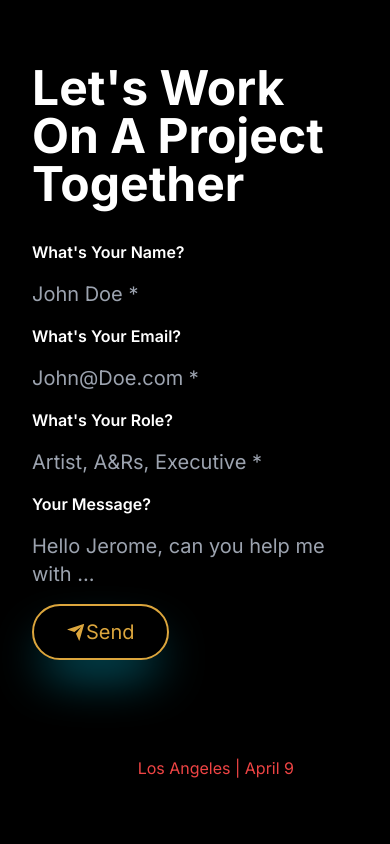
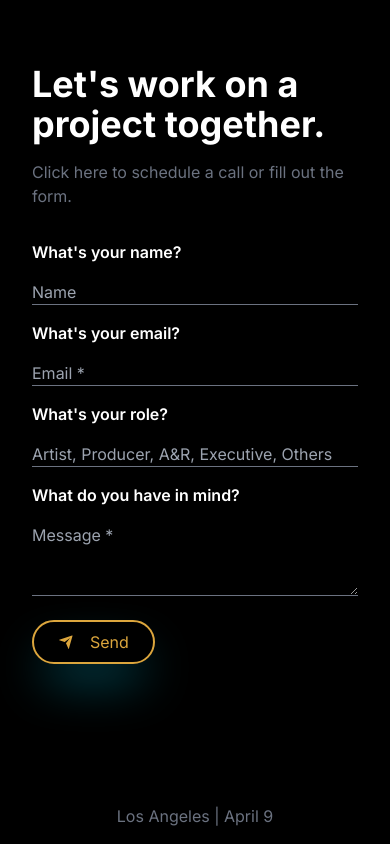
Before and after one commit to jeromerenard/jeromerenard, a Next.js app: page /contact in a window 390 px wide. Built offline with nearby package versions, Linux system fonts and the light colour scheme.

Commit message:
v0.2.7
- Contact form working
- Hero fix
- overall design mobile fix

```diff
--- a/package.json
+++ b/package.json
@@ -6,9 +6,12 @@
     "dev": "next dev",
     "build": "next build",
     "start": "next start",
-    "lint": "next lint"
+    "lint": "next lint",
+    "email": "email dev"
   },
   "dependencies": {
+    "@emailjs/browser": "^4.3.3",
+    "@motionone/utils": "^10.17.0",
     "@radix-ui/react-label": "^2.0.2",
     "@studio-freight/lenis": "^1.0.42",
     "@tabler/icons-react": "^3.1.0",
--- a/src/app/contact/page.tsx
+++ b/src/app/contact/page.tsx
@@ -1,102 +1,191 @@
-import { Suspense } from "react";
+"use client";
+import React, { useState} from "react";
+import emailjs from "@emailjs/browser";
 import CurrentDate from "@/components/common/currentdate";
-import { time } from "console";
-import {SignupFormDemo} from "@/components/common/contactform";
 import { RiSendPlaneFill } from "react-icons/ri";
-import { motion } from "framer-motion";
 
+export default function Contact() {
+  const [name, setName] = useState("");
+  const [email, setEmail] = useState("");
+  const [role, setRole] = useState("");
+  const [message, setMessage] = useState("");
+  const [status, setStatus] = useState("");
+  const [errors, setErrors] = useState<{ name?: string; email?: string; message?: string }>({});
 
-function timeout(delay: number) {
-  return new Promise((res) => setTimeout(res, delay));
+  const handleSubmit = (e: React.FormEvent<HTMLFormElement>) => {
+    e.preventDefault();
+
+    const errors = validateForm();
+    if (Object.keys(errors).length === 0) {
+      emailjs
+        .sendForm(
+          "contact_service_jr",
+          "template_cil111o",
+          e.target as HTMLFormElement,
+          "5MBm-BFy31XoGCZ9y"
+        )
+        .then(
+          (result) => {
+            console.log(result.text);
+            setStatus("SUCCESS");
+            // Clear form fields
+            setName("");
+            setEmail("");
+            setRole("");
+            setMessage("");
+          },
+          (error) => {
+            console.log(error.text);
+            setStatus("ERROR");
           }
-export default async function Contact() {
+        );
+    } else {
+      setStatus("ERROR");
+      setErrors(errors);
+    }
+  };
 
-  await timeout(1000); //for 1 sec delay
+  const validateForm = () => {
+    const errors: { name?: string; email?: string; message?: string } = {};
+
+    if (!name) {
+      errors.name = "Name is required";
+    }
+
+    if (!email) {
+      errors.email = "Email is required";
+    } else if (!/\S+@\S+\.\S+/.test(email)) {
+      errors.email = "Invalid email address";
+    }
+
+    if (!message) {
+      errors.message = "Message is required";
+    }
+
+    return errors;
+  };
+
+  const renderStatus = () => {
+    if (status === "SUCCESS") {
+      return <div className="success-message">Thank you for your message!</div>;
+    } else if (status === "ERROR") {
+      return (
+        <div className="error-message">
+          Something went wrong. Please try again.
+        </div>
+      );
+    }
+  };
+
+  const renderErrors = () => {
+    return Object.entries(errors).map(([key, value]) => (
+      <div key={key} className="error-message">
+        {value}
+      </div>
+    ));
+  };
 
   return (
     <main className="size-full h-screen">
-      <div className="h-full w-full bg-black flex flex-col lg:flex-row px-8 lg:px-16 py-16 lg:py-32">
+      <div className="sm:h-full min-h-full w-full bg-black flex flex-col lg:flex-row px-8 lg:px-32 py-16 lg:py-32">
         <div className="lg:flex-1 2xl:pl-96">
-          <h1 className="text-5xl lg:text-7xl 2xl:text-9xl font-bold text-white">
-            Let&apos;s Work <br />
-            On A Project <br />
-            Together
+          <h1 className="sm:max-w-[70%] text-4xl lg:text-7xl 2xl:text-8xl font-bold text-white">
+            Let&apos;s work on a project together.
           </h1>
+          <div className="pt-4 sm:pt-16">
+            <span className="text-gray-500">
+              Click here to schedule a call or fill out the form.
+            </span>
+          </div>
         </div>
         <div className="lg:flex-1 h-full py-8 lg:py-0">
-          <form className="space-y-4 lg:space-y-10">
+          <form onSubmit={handleSubmit} className="space-y-4 lg:space-y-10">
             <div className="flex flex-col gap-4">
               <label
                 htmlFor="name"
-                className="lg:text-4xl 2xl:text-5xl font-semibold text-white"
+                className="text-white font-semibold lg:text-3xl 2xl:text-4xl"
               >
-                What&apos;s Your Name?
+                What&apos;s your name?
               </label>
               <input
                 type="text"
                 name="name"
-                placeholder="John Doe *"
-                className="text-[#888888] text-xl lg:text-2xl bg-transparent border-none outline-none"
-                id="name"
+                placeholder={errors.name || "Name"}
+                value={name}
+                onChange={(e) => setName(e.target.value)}
+                className={`text-white sm:w-1/2 bg-transparent border-b border-gray-500 focus:outline-none focus:text-blue-500 focus:border-blue-500 ${
+                  errors.name ? "placeholder-red-500" : "placeholder-gray-400"
+                }`}
               />
             </div>
             <div className="flex flex-col gap-4">
               <label
-                htmlFor="email"
-                className="lg:text-4xl 2xl:text-5xl font-semibold text-white"
+                htmlFor=""
+                className="text-white font-semibold lg:text-3xl 2xl:text-4xl"
               >
-                What&apos;s Your Email?
+                What&apos;s your email?
               </label>
               <input
                 type="email"
                 name="email"
-                placeholder="John@Doe.com *"
-                className="text-[#888888] text-xl lg:text-2xl bg-transparent border-none outline-none"
-                id="email"
+                placeholder="Email *"
+                value={email}
+                onChange={(e) => setEmail(e.target.value)}
+                className={`text-white sm:w-1/2 bg-transparent border-b border-gray-500 focus:outline-none focus:text-blue-500 focus:border-blue-500 ${
+                  errors.email ? "placeholder-red-500" : "placeholder-gray-400"
+                }`}
               />
             </div>
             <div className="flex flex-col gap-4">
               <label
-                htmlFor="role"
-                className="lg:text-4xl 2xl:text-5xl font-semibold text-white"
+                htmlFor=""
+                className="text-white font-semibold lg:text-3xl 2xl:text-4xl"
               >
-                What&apos;s Your Role?
+                What&apos;s your role?
               </label>
               <input
                 type="text"
                 name="role"
-                placeholder="Artist, A&Rs, Executive *"
-                className="text-[#888888] text-xl lg:text-2xl bg-transparent border-none outline-none"
-                id="role"
+                placeholder="Artist, Producer, A&R, Executive, Others"
+                value={role}
+                onChange={(e) => setRole(e.target.value)}
+                className="text-white sm:w-1/2 bg-transparent border-b border-gray-500 focus:outline-none focus:text-blue-500 focus:border-blue-500"
               />
             </div>
             <div className="flex flex-col gap-4">
               <label
-                htmlFor="message"
-                className="lg:text-4xl 2xl:text-5xl font-semibold text-white"
+                htmlFor=""
+                className="text-white font-semibold lg:text-3xl 2xl:text-4xl"
               >
-                Your Message?
+                What do you have in mind?
               </label>
               <textarea
+                placeholder="Message *"
                 name="message"
-                rows={2}
-                className="text-[#888888] text-xl lg:text-2xl bg-transparent border-none outline-none resize-none"
-                id="message"
-                placeholder="Hello Jerome, can you help me with ..."
+                value={message}
+                rows={3}
+                onChange={(e) => setMessage(e.target.value)}
+                className={`text-white sm:w-1/2 bg-transparent border-b border-gray-500 focus:outline-none focus:text-blue-500 focus:border-blue-500 ${
+                  errors.message
+                    ? "placeholder-red-500"
+                    : "placeholder-gray-400"
+                }`}
               />
             </div>
-            <div className="">
+            <div className="pt-2">
               <button
-            className="px-8 h-auto py-3 text-xl text-jgold border-2 border-spacing-16 border-jgold rounded-full shadow-2xl shadow-cyan-500/60 items-center space-x-4 inline-flex"
+                type="submit"
+                className="text-jgold h-auto sm:text-xl border-2 border-jgold rounded-full py-2 px-6 shadow-2xl shadow-cyan-500/60 inline-flex gap-4 items-center"
               >
                 <RiSendPlaneFill />
                 Send
               </button>
             </div>
           </form>
+          <div className="text-white mt-6">{renderStatus()}</div>
         </div>
       </div>
-      <div className="absolute bottom-16 right-24 text-red-500">
+      <div className="absolute bottom-4 right-1/2 translate-x-1/2 sm:-translate-x-0 sm:bottom-16 sm:right-24 text-gray-500">
         <span>
           Los Angeles | <CurrentDate />
         </span>
--- a/src/app/page.tsx
+++ b/src/app/page.tsx
@@ -48,3 +48,4 @@ export default function Home() {
     </main>
   );
 }
+/*#0E1011*/
--- a/src/components/common/social-h.tsx
+++ b/src/components/common/social-h.tsx
@@ -5,10 +5,10 @@ import { SiDiscogs } from "react-icons/si";
 export default function SocialIconH (){
     return (
         <div className="flex flex-row gap-8">
-            <SiDiscogs style={{height: '32px', width: '32px', color: 'white'}}/>
+            <SiDiscogs href="https://www.discogs.com/artist/4897861-J%C3%A9r%C3%B4me-Renard" style={{height: '32px', width: '32px', color: 'white'}}/>
             <FaSpotify style={{height: '32px', width: '32px', color: 'white'}}/>
             <FaInstagram style={{height: '32px', width: '32px', color: 'white'}}/>
-            <FaLinkedinIn style={{height: '32px', width: '32px', color: 'white'}}/>
+            <FaLinkedinIn href="https://www.linkedin.com/in/renardjerome/" style={{height: '32px', width: '32px', color: 'white'}}/>
         </div>
     )
 }
--- /dev/null
+++ b/src/components/magicui/scroll-based-velocity.tsx
@@ -0,0 +1,113 @@
+"use client";
+
+import { cn } from "@/utils/cn";
+import { wrap } from "@motionone/utils";
+import {
+  motion,
+  useAnimationFrame,
+  useMotionValue,
+  useScroll,
+  useSpring,
+  useTransform,
+  useVelocity,
+} from "framer-motion";
+import React, { useEffect, useRef, useState } from "react";
+
+interface VelocityScrollProps {
+  text: string;
+  default_velocity?: number;
+  className?: string;
+}
+
+interface ParallaxProps {
+  children: string;
+  baseVelocity: number;
+  className?: string;
+}
+
+export function VelocityScroll({
+  text,
+  default_velocity = 5,
+  className,
+}: VelocityScrollProps) {
+  function ParallaxText({
+    children,
+    baseVelocity = 100,
+    className,
+  }: ParallaxProps) {
+    const baseX = useMotionValue(0);
+    const { scrollY } = useScroll();
+    const scrollVelocity = useVelocity(scrollY);
+    const smoothVelocity = useSpring(scrollVelocity, {
+      damping: 50,
+      stiffness: 400,
+    });
+
+    const velocityFactor = useTransform(smoothVelocity, [0, 1000], [0, 5], {
+      clamp: false,
+    });
+
+    const [repetitions, setRepetitions] = useState(1);
+    const containerRef = useRef<HTMLDivElement>(null);
+    const textRef = useRef<HTMLSpanElement>(null);
+
+    useEffect(() => {
+      const calculateRepetitions = () => {
+        if (containerRef.current && textRef.current) {
+          const containerWidth = containerRef.current.offsetWidth;
+          const textWidth = textRef.current.offsetWidth;
+          const newRepetitions = Math.ceil(containerWidth / textWidth) + 2;
+          setRepetitions(newRepetitions);
+        }
+      };
+
+      calculateRepetitions();
+
+      window.addEventListener("resize", calculateRepetitions);
+      return () => window.removeEventListener("resize", calculateRepetitions);
+    }, [children]);
+
+    const x = useTransform(baseX, (v) => `${wrap(-100 / repetitions, 0, v)}%`);
+
+    const directionFactor = React.useRef<number>(1);
+    useAnimationFrame((t, delta) => {
+      let moveBy = directionFactor.current * baseVelocity * (delta / 1000);
+
+      if (velocityFactor.get() < 0) {
+        directionFactor.current = -1;
+      } else if (velocityFactor.get() > 0) {
+        directionFactor.current = 1;
+      }
+
+      moveBy += directionFactor.current * moveBy * velocityFactor.get();
+
+      baseX.set(baseX.get() + moveBy);
+    });
+
+    return (
+      <div
+        className="w-full overflow-hidden whitespace-nowrap"
+        ref={containerRef}
+      >
+        <motion.div className={cn("inline-block", className)} style={{ x }}>
+          {Array.from({ length: repetitions }).map((_, i) => (
+            <span key={i} ref={i === 0 ? textRef : null}>
+              {children}{" "}
+            </span>
+          ))}
+        </motion.div>
+      </div>
+    );
+  }
+
+  return (
+    <section className="relative w-full">
+      <ParallaxText baseVelocity={default_velocity} className={className}>
+        {text}
+      </ParallaxText>
+      <ParallaxText baseVelocity={-default_velocity} className={className}>
+        {text}
+      </ParallaxText>
+    </section>
+  );
+}
--- a/src/components/ui/aurora.tsx
+++ /dev/null
@@ -1,53 +0,0 @@
-"use client";
-import { cn } from "@/utils/cn";
-import React, { ReactNode } from "react";
-
-interface AuroraBackgroundProps extends React.HTMLProps<HTMLDivElement> {
-  children: ReactNode;
-  showRadialGradient?: boolean;
-}
-
-export const AuroraBackground = ({
-  className,
-  children,
-  showRadialGradient = true,
-  ...props
-}: AuroraBackgroundProps) => {
-  return (
-    <main>
-      <div
-        className={cn(
-          "relative flex flex-col  h-[100vh] items-center justify-center bg-white dark:bg-zinc-900  text-slate-950 transition-bg",
-          className
-        )}
-        {...props}
-      >
-        <div className="absolute inset-0 overflow-hidden">
-          <div
-            //   I'm sorry but this is what peak developer performance looks like // trigger warning
-            className={cn(
-              `
-            [--white-gradient:repeating-linear-gradient(100deg,var(--white)_0%,var(--white)_7%,var(--transparent)_10%,var(--transparent)_12%,var(--white)_16%)]
-            [--dark-gradient:repeating-linear-gradient(100deg,var(--black)_0%,var(--black)_7%,var(--transparent)_10%,var(--transparent)_12%,var(--black)_16%)]
-            [--aurora:repeating-linear-gradient(100deg,var(--blue-500)_10%,var(--indigo-300)_15%,var(--blue-300)_20%,var(--violet-200)_25%,var(--blue-400)_30%)]
-            [background-image:var(--white-gradient),var(--aurora)]
-            dark:[background-image:var(--dark-gradient),var(--aurora)]
-            [background-size:300%,_200%]
-            [background-position:50%_50%,50%_50%]
-            filter blur-[10px] invert dark:invert-0
-            after:content-[""] after:absolute after:inset-0 after:[background-image:var(--white-gradient),var(--aurora)]
-            after:dark:[background-image:var(--dark-gradient),var(--aurora)]
-            after:[background-size:200%,_100%]
-            after:animate-aurora after:[background-attachment:fixed] after:mix-blend-difference
-            pointer-events-none
-            absolute -inset-[10px] opacity-50`,
-              showRadialGradient &&
-                `[mask-image:radial-gradient(ellipse_at_100%_0%,black_10%,var(--transparent)_70%)]`
-            )}
-          ></div>
-        </div>
-        {children}
-      </div>
-    </main>
-  );
-};
--- a/src/pages/footer.tsx
+++ b/src/pages/footer.tsx
@@ -42,7 +42,7 @@ export default function Footer() {
           </motion.button>
         </div>
         <div className="mt-24 lg:mt-0 text-center">
-          <span className="text-white">
+          <span className="text-gray-500 text-xl">
             Based in Los Angeles, CA. <br />Working Worldwide
           </span>
         </div>
--- a/src/pages/hero.tsx
+++ b/src/pages/hero.tsx
@@ -1,7 +1,6 @@
 "use client";
 import React from "react";
 import { motion, useScroll, useTransform } from "framer-motion";
-import { AuroraBackground } from "@/components/ui/aurora";
 import SocialIcon from "@/components/common/social-v";
 import SocialIconHB from "@/components/common/social-h";
 import CurrentDate from "@/components/common/currentdate";
@@ -21,7 +20,6 @@ export default function Hero() {
 
   return (
     <main className="size-full h-screen relative" id="hero" ref={container}>
-      <AuroraBackground>
         <motion.div
           initial={{ opacity: 0.0, y: 20 }}
           whileInView={{ opacity: 1, y: 0 }}
@@ -68,7 +66,6 @@ export default function Hero() {
             </span>
           </div>
         </motion.div>
-      </AuroraBackground>
     </main>
   );
 }
--- a/src/pages/herotest.tsx
+++ b/src/pages/herotest.tsx
@@ -1,7 +1,6 @@
 "use client";
 import React from "react";
 import { motion, useScroll, useTransform } from "framer-motion";
-import { AuroraBackground } from "@/components/ui/aurora";
 import SocialIcon from "@/components/common/social-v";
 import SocialIconHB from "@/components/common/social-h";
 import CurrentDate from "@/components/common/currentdate";
@@ -58,12 +57,12 @@ export default function Herotest() {
             Mixing Worldwide Records.
           </div>
           <div className="text-xl text-center font-medium lg:text-xl 2xl:text-4xl text-slate-300 dark:text-neutral-200 py-4">
-            Over 150 millons streams in 15+ countries.
+            Over 250 millons streams in 15+ countries.
           </div>
 
           <div className="z-99 mt-4 lg:mt-8 2xl:mt-16">
             <motion.button
-              className="inline-flex px-4 lg:px-8 h-auto py-3 text-xl text-jgold text-semibold border-2 border-spacing-16 border-jgold rounded-full shadow-2xl shadow-jblue/60 items-center space-x-4"
+              className="inline-flex px-4 lg:px-8 h-auto py-4 sm:text-xl text-jgold text-semibold border-2 border-spacing-16 border-jgold rounded-full shadow-2xl shadow-jblue/60 items-center gap-4"
               whileHover={{ scale: 1.1 }}
               whileTap={{ scale: 0.9 }}
             >
--- a/src/pages/trust.tsx
+++ b/src/pages/trust.tsx
@@ -1,6 +1,6 @@
 import { useScroll, motion, useTransform, easeOut, useSpring } from "framer-motion";
 import { use, useRef } from "react";
-import { LampContainer } from "@/components/ui/lamp";
+import { VelocityScroll } from "@/components/magicui/scroll-based-velocity";
 
 import Image from "next/image";
 import UMGLogo from "../../public/UMGLogo.png";
@@ -36,7 +36,7 @@ export default function Trust() {
             They Trusted Me
           </h1>
           <div className="text-base text-white py-4 text-center">
-            Over 150 millons streams in 15+ countries.
+            Over 250 millons streams in 15+ countries.
           </div>
         </motion.div>
 
@@ -77,24 +77,31 @@ export default function Trust() {
             alt="Sony Logo"
             style={{
               width: "auto",
-              height: "120%",
+              height: "125%",
             }}
           />
         </motion.div>
 
         <div className="flex flex-col px-8 text-center">
+        <VelocityScroll
+      text="Sheldon Riley - Brooke - Ivri Lider - Sam Halabi - Erthling - Paradisio - Gaida - Sam Louis - Vitaa - Serel - Ryan Skyy - Max Landry - Kwanza Jones - Jon Car - Dan Knight - Victor Perry - Julie Elody - Tanae - Roberto Bellarosa - Jamiison - TonyB - SlabCity - Dina Layzis - Chelsko - Mishell Ivon"
+      default_velocity={1}
+      className="font-display text-center text-4xl font-bold tracking-[-0.02em] text-black drop-shadow-sm dark:text-white md:text-7xl md:leading-[5rem]"
+    />
+
+        </div>
+      </motion.div>
+    </motion.main>
+  );
+}
+        /*
           <motion.span
             className="text-gray-300"
             style={{ x }}
             transition={easeOut}
           >
-            Jerome Renard - James Guido - Lana Del Rey - Madona - Aaron - Kyle
+            Sheldon Riley - Brooke - Ivri Lider - Sam Halabi - Erthling - Paradisio - Gaida - Sam Louis - Vitaa - Serel - Ryan Skyy - Max Landry - Kwanza Jones
           </motion.span>
           <motion.span className="text-gray-300" style={{ x }}>
-            Jerome Renard - James Guido - Lana Del Rey - Madona - Aaron - Kyle
-          </motion.span>
-        </div>
-      </motion.div>
-    </motion.main>
-  );
-}
+            Jon Car - Dan Knight - Victor Perry - Julie Elody - Tanae - Roberto Bellarosa - Jamiison - TonyB - SlabCity - Dina Layzis - Chelsko - Mishell Ivon
+          </motion.span>*/
--- /dev/null
+++ b/src/utils/magic.tsx
@@ -0,0 +1,6 @@
+import clsx, { ClassValue } from "clsx";
+import { twMerge } from "tailwind-merge";
+
+export function cn(...inputs: ClassValue[]) {
+  return twMerge(clsx(inputs));
+}
```
Also changed, not shown: 2 other files (tests, documents, lock files or other folders). Lines whose indentation alone changed are shown as unchanged.
